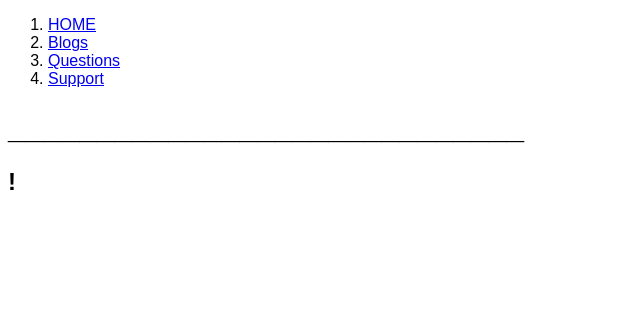
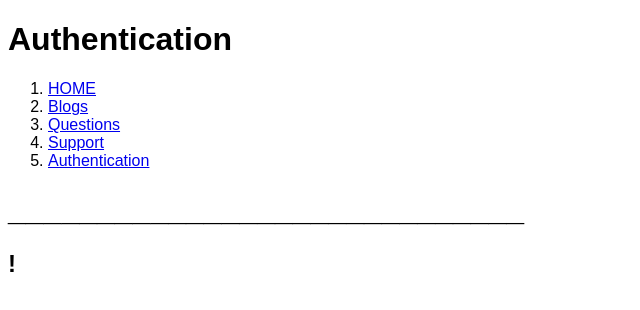
Before and after one commit to git000499/magical-hooks-0000, a React (Create React App) app: page /authentication in a window 1280 px wide. Shown: the top 310 px of the page, without its empty margins (0-640 px from the left). Built offline with nearby package versions, Linux system fonts and the light colour scheme.

Commit message:
Update 2 files

```diff
--- a/src/App.js
+++ b/src/App.js
@@ -5,6 +5,7 @@ import Main from "./components/main/main";
 import Blogs from "./components/blogs/blogs";
 import Questions from "./components/questions/questions";
 import Support from "./components/support/support";
+import Authentication from "./components/authentication/authentication";
 
 export default function App() {
   return (
@@ -15,6 +16,7 @@ export default function App() {
           <Route path="/blogs" element={<Blogs />} />
           <Route path="/questions" element={<Questions />} />
           <Route path="/support" element={<Support />} />
+          <Route path="/authentication" element={<Authentication />} />
         </Routes>
         <ol className="NavLink">
           <li className="NavLink">
@@ -37,6 +39,11 @@ export default function App() {
               Support
             </NavLink>
           </li>
+          <li className="NavLink">
+            <NavLink className="NavLink" to="/Authentication">
+              Authentication
+            </NavLink>
+          </li>
         </ol>
       </BrowserRouter>
       <h1>_____________________________</h1>
--- /dev/null
+++ b/src/components/authentication/authentication.jsx
@@ -0,0 +1,11 @@
+import React from "react";
+
+const Authentication = () => {
+  return (
+    <div>
+      <h1>Authentication</h1>
+    </div>
+  );
+};
+
+export default Authentication;
```
